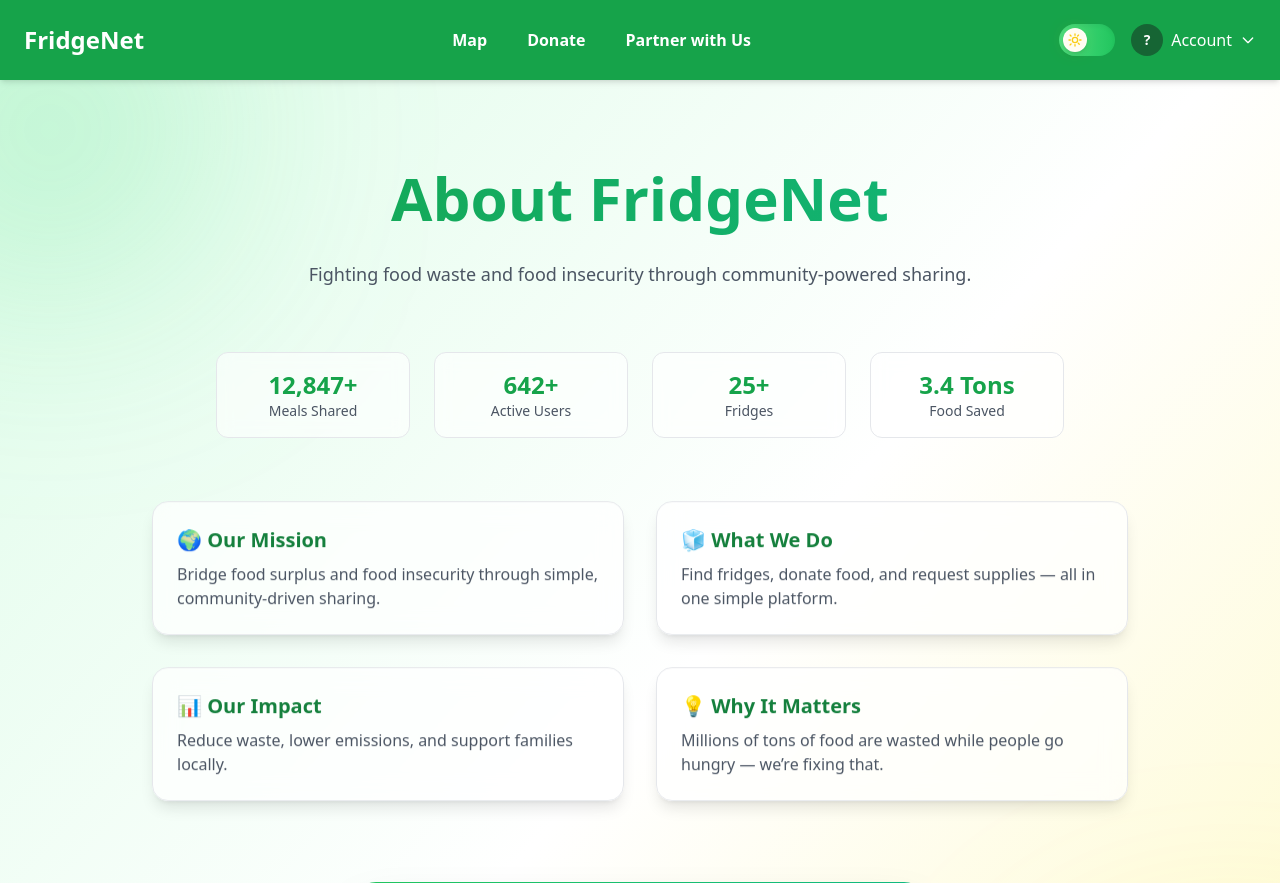
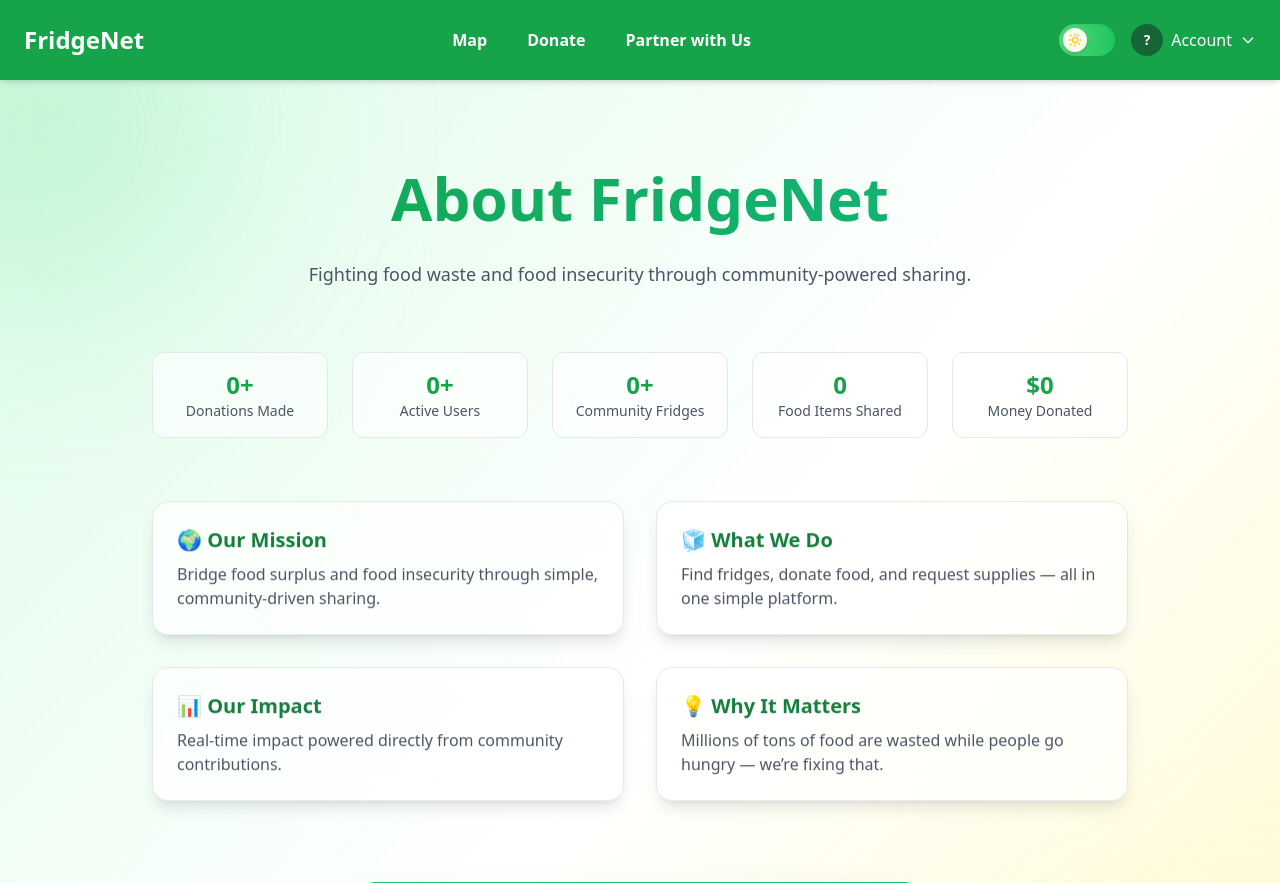
Before and after one commit to Brooklyn-STEAM/10052-Battling-Food-Insecurity-Through-a-Crowdsourced-Platform, a Flask app: page /about in a window 1280 px wide. Shown: the top 883 px of the page. Run offline with Flask 3, Linux system fonts and the light colour scheme; data that the repository does not hold is empty; some libraries are stand-ins or nearby versions.

Commit message:
fix_pt3 (#103)

```diff
--- a/main.py
+++ b/main.py
@@ -47,6 +47,7 @@ class User:
         self.address = result["Address"]
         self.id = result["ID"]
         self.profile_picture = result.get("ProfilePicture")
+        self.role = result.get("Role", "user")
 
     def get_id(self):
         return str(self.id)
@@ -311,7 +312,7 @@ def donate_money():
         # Insert donation
         cursor.execute("""
             INSERT INTO Donations
-            (UserID, Amount, FridgeID, Email, Dropoff, Type, Description, Name)
+            (UserID, Quantity, FridgeID, Email, Dropoff, Type, Description, Name)
             VALUES (%s, %s, %s, %s, %s, %s, %s, %s)
         """, (
             current_user.id,
@@ -342,7 +343,7 @@ def donate_money():
     connection = connect_db()
     cursor = connection.cursor()
     cursor.execute("""
-        INSERT INTO Donations (UserID, Amount, FridgeID, Email, Dropoff, Type, )
+        INSERT INTO Donations (UserID, Quantity, FridgeID, Email, Dropoff, Type, )
         VALUES (%s, %s, %s, %s, %s, %s, %s)
     """, (
         current_user.id,
@@ -745,14 +746,90 @@ def update_picture():
 # -----------------------
 @app.route("/about")
 def about():
+    connection = connect_db()
+    cursor = connection.cursor(pymysql.cursors.DictCursor)
+
+    # -----------------------
+    # TOTAL USERS
+    # -----------------------
+    cursor.execute("SELECT COUNT(*) AS total_users FROM User")
+    users = cursor.fetchone()["total_users"]
+
+    # -----------------------
+    # TOTAL FRIDGES
+    # -----------------------
+    cursor.execute("SELECT COUNT(*) AS total_fridges FROM Fridge")
+    fridges = cursor.fetchone()["total_fridges"]
+
+    # -----------------------
+    # TOTAL DONATIONS
+    # -----------------------
+    cursor.execute("SELECT COUNT(*) AS total_donations FROM Donations")
+    meals = cursor.fetchone()["total_donations"]
+
+    # -----------------------
+    # FOOD DONATIONS
+    # -----------------------
+    cursor.execute("""
+        SELECT COALESCE(SUM(Quantity), 0) AS total_food
+        FROM Donations
+        WHERE Type = 'food'
+    """)
+    food_saved = cursor.fetchone()["total_food"]
+
+    # -----------------------
+    # MONEY DONATIONS
+    # -----------------------
+    cursor.execute("""
+        SELECT COALESCE(SUM(Quantity), 0) AS total_money
+        FROM Donations
+        WHERE Type = 'money'
+    """)
+    money = cursor.fetchone()["total_money"]
+
+    connection.close()
+
+    # -----------------------
+    # BUILD STATS OBJECT (FIX)
+    # -----------------------
     stats = {
-        "meals": 12847,        # replace with real query
-        "users": 642,
-        "fridges": 25,
-        "food_saved": 3.4      # tons (or calculate)
+        "meals": meals,
+        "users": users,
+        "fridges": fridges,
+        "food_saved": food_saved,
+        "money": money
     }
+
     return render_template("aboutus.html.jinja", stats=stats)
+@app.route("/api/stats")
+def api_stats():
+    connection = connect_db()
+    cursor = connection.cursor(pymysql.cursors.DictCursor)
 
+    cursor.execute("SELECT COUNT(*) AS total_users FROM User")
+    users = cursor.fetchone()["total_users"]
+
+    cursor.execute("SELECT COUNT(*) AS total_fridges FROM Fridge")
+    fridges = cursor.fetchone()["total_fridges"]
+
+    cursor.execute("SELECT COUNT(*) AS total_donations FROM Donations")
+    meals = cursor.fetchone()["total_donations"]
+
+    cursor.execute("SELECT COALESCE(SUM(Quantity),0) AS total_food FROM Donations WHERE Type='food'")
+    food_saved = cursor.fetchone()["total_food"]
+
+    cursor.execute("SELECT COALESCE(SUM(Quantity),0) AS total_money FROM Donations WHERE Type='money'")
+    money = cursor.fetchone()["total_money"]
+
+    connection.close()
+
+    return jsonify({
+        "users": users,
+        "fridges": fridges,
+        "meals": meals,
+        "food_saved": food_saved,
+        "money": money
+    })
 
 # -----------------------
 # FAVORITES
--- a/templates/aboutus.html.jinja
+++ b/templates/aboutus.html.jinja
@@ -33,7 +33,6 @@
 
   {% include "components/navbar.html.jinja" %}
 
-  <!-- ✅ SAME STRUCTURE AS DONATE PAGE -->
   <div class="relative overflow-x-hidden">
 
     <!-- BACKGROUND GLOW -->
@@ -61,36 +60,50 @@
     </section>
 
     <!-- STATS -->
-<!-- STATS -->
-<section class="max-w-4xl mx-auto grid grid-cols-2 md:grid-cols-4 gap-6 px-6 mb-16 text-center">
+    <section class="max-w-5xl mx-auto grid grid-cols-2 md:grid-cols-5 gap-6 px-6 mb-16 text-center">
 
+      <!-- Meals -->
       <div class="p-4 rounded-xl bg-white/60 dark:bg-white/5 backdrop-blur border dark:border-white/10">
-    <p class="text-2xl font-bold text-green-600 dark:text-purple-300">
-      {{ "{:,}".format(stats.meals) }}+
+        <p id="meals" class="text-2xl font-bold text-green-600 dark:text-purple-300">
+          {{ "{:,}".format(stats.meals or 0) }}+
         </p>
-    <p class="text-sm text-gray-600 dark:text-gray-400">Meals Shared</p>
+        <p class="text-sm text-gray-600 dark:text-gray-400">Donations Made</p>
       </div>
 
+      <!-- Users -->
       <div class="p-4 rounded-xl bg-white/60 dark:bg-white/5 backdrop-blur border dark:border-white/10">
-    <p class="text-2xl font-bold text-green-600 dark:text-purple-300">
-      {{ "{:,}".format(stats.users) }}+
+        <p id="users" class="text-2xl font-bold text-green-600 dark:text-purple-300">
+          {{ "{:,}".format(stats.users or 0) }}+
         </p>
         <p class="text-sm text-gray-600 dark:text-gray-400">Active Users</p>
       </div>
 
+      <!-- Fridges -->
       <div class="p-4 rounded-xl bg-white/60 dark:bg-white/5 backdrop-blur border dark:border-white/10">
-    <p class="text-2xl font-bold text-green-600 dark:text-purple-300">
-      {{ stats.fridges }}+
+        <p id="fridges" class="text-2xl font-bold text-green-600 dark:text-purple-300">
+          {{ stats.fridges or 0 }}+
         </p>
-    <p class="text-sm text-gray-600 dark:text-gray-400">Fridges</p>
+        <p class="text-sm text-gray-600 dark:text-gray-400">Community Fridges</p>
       </div>
 
+      <!-- Food Saved -->
       <div class="p-4 rounded-xl bg-white/60 dark:bg-white/5 backdrop-blur border dark:border-white/10">
-    <p class="text-2xl font-bold text-green-600 dark:text-purple-300">
-      {{ stats.food_saved }} Tons
+        <p id="food_saved" class="text-2xl font-bold text-green-600 dark:text-purple-300">
+          {{ "{:,}".format((stats.food_saved or 0)|int) }}
         </p>
-    <p class="text-sm text-gray-600 dark:text-gray-400">Food Saved</p>
+        <p class="text-sm text-gray-600 dark:text-gray-400">Food Items Shared</p>
       </div>
+
+      <!-- OPTIONAL: Money (only if you pass it later) -->
+      {% if stats.money is defined %}
+    <div class="p-4 rounded-xl bg-white/60 dark:bg-white/5 backdrop-blur border dark:border-white/10">
+      <p id="money"
+        data-raw="{{ stats.money or 0 }}" class="text-2xl font-bold text-green-600 dark:text-purple-300">
+        ${{ "{:,}".format(stats.money|int) }}
+      </p>
+      <p class="text-sm text-gray-600 dark:text-gray-400">Money Donated</p>
+    </div>
+      {% endif %}
 
     </section>
 
@@ -123,7 +136,7 @@
                   shadow-lg hover:shadow-2xl hover:-translate-y-1 transition">
         <h2 class="text-xl font-bold mb-2 text-green-700 dark:text-purple-300">📊 Our Impact</h2>
         <p class="text-gray-600 dark:text-gray-400">
-          Reduce waste, lower emissions, and support families locally.
+          Real-time impact powered directly from community contributions.
         </p>
       </div>
 
@@ -165,6 +178,64 @@
   </div>
 
   {% include "components/footer.html.jinja" %}
+<script>
+function animateValue(el, start, end, isMoney = false, duration = 1000) {
+  let startTime = null;
 
+  function step(timestamp) {
+    if (!startTime) startTime = timestamp;
+
+    const progress = Math.min((timestamp - startTime) / duration, 1);
+    const value = Math.floor(progress * (end - start) + start);
+
+    el.innerText = isMoney
+      ? `$${value.toLocaleString()}`
+      : value.toLocaleString();
+
+    if (progress < 1) {
+      requestAnimationFrame(step);
+    }
+  }
+
+  requestAnimationFrame(step);
+}
+
+function update(id, newValue, isMoney = false) {
+  const el = document.getElementById(id);
+  if (!el) return;
+
+  const current = parseInt(el.dataset.raw || el.innerText.replace(/[^0-9]/g, "")) || 0;
+
+  if (current !== newValue) {
+    el.dataset.raw = newValue;
+    animateValue(el, current, newValue, isMoney);
+  }
+}
+
+async function loadStats() {
+  try {
+    const res = await fetch("/api/stats");
+    const data = await res.json();
+
+    update("users", data.users);
+    update("fridges", data.fridges);
+    update("meals", data.meals);
+    update("food_saved", data.food_saved);
+
+    if (document.getElementById("money")) {
+      update("money", data.money, true);
+    }
+
+  } catch (err) {
+    console.error("Failed to load stats:", err);
+  }
+}
+
+// initial load
+loadStats();
+
+// refresh every 5 seconds
+setInterval(loadStats, 5000);
+</script>
 </body>
 </html>
```
Also changed, not shown: templates/homepage.html.jinja (+53 -11 lines), templates/restaurant_connect.html.jinja (+83 -22 lines). Lines whose indentation alone changed are shown as unchanged.
